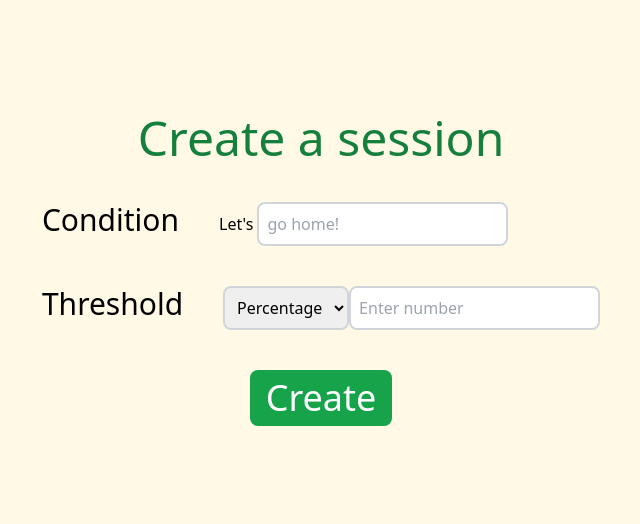
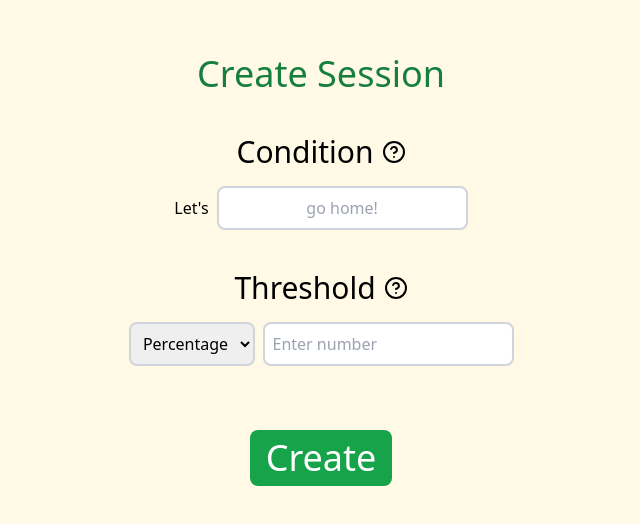
Before and after one commit to hyperdiscogirl/letsgohome, a React (Vite) app in the folder frontend/: page /create in a window 1280 px wide. Shown: the part 130-654 px from the top of the page, without its empty margins (319-959 px from the left). Built offline with nearby package versions, Linux system fonts and the light colour scheme.

Commit message:
tooltips

```diff
--- a/frontend/package.json
+++ b/frontend/package.json
@@ -16,6 +16,7 @@
     "react": "^18.3.1",
     "react-dom": "^18.3.1",
     "react-router-dom": "^6.26.1",
+    "react-tooltip": "^5.28.0",
     "uuid": "^10.0.0"
   },
   "devDependencies": {
--- a/frontend/src/screens/CreateSessionScreen.tsx
+++ b/frontend/src/screens/CreateSessionScreen.tsx
@@ -1,6 +1,8 @@
 import { useState } from "react"
 import { useNavigate } from 'react-router-dom';
 import { v4 as uuidv4 } from 'uuid';
+import { CircleHelp } from "lucide-react";
+import { Tooltip } from 'react-tooltip';
 
 const API_BASE_URL = import.meta.env.VITE_API_URL;
 
@@ -51,23 +53,42 @@ function CreateSession() {
 
     return (
 
-        <div className="flex flex-col justify-center items-center bg-[#fff9e6] h-screen">
-            <form className="flex flex-col gap-10 items-start" onSubmit={createSession}>
-                <div className="text-5xl text-green-700 flex self-center">Create a session</div>
+        <div className="flex flex-col justify-center items-center bg-[#fff9e6] h-screen p-10">
+            <form className="flex flex-col gap-10 items-center" onSubmit={createSession}>
+                <div className="text-4xl text-green-700 text-center">Create Session</div>
 
-                <div className="flex gap-10">
-                    <div className="text-3xl"> Condition </div>
-                    <span> Let's <input
-                                    className="border-2 border-gray-300 rounded-lg p-2"
-                                    type="text" placeholder="go home!"
-                                    onChange={(e) => setCondition(e.target.value)} /> </span>
+                <div className="flex flex-col items-center gap-4">
+                    <div className="text-3xl flex items-center">
+                        Condition
+                        <CircleHelp
+                            className="ml-2 cursor-help"
+                            data-tooltip-id="condition-tooltip"
+                            data-tooltip-content="The condition is what we're agree to do when everyone clicks the button! E.g. 'go home', 'end this meeting', 'beat up Dave'"
+                        />
+                    </div>
+                    <div className="flex items-center">
+                        <span className="mr-2">Let's</span>
+                        <input
+                            className="border-2 border-gray-300 rounded-lg p-2 text-center"
+                            type="text"
+                            placeholder="go home!"
+                            onChange={(e) => setCondition(e.target.value)}
+                        />
+                    </div>
                 </div>
 
-                <div className="flex gap-10">
-                    <div className="text-3xl"> Threshold</div>
-                    <div>
+                <div className="flex flex-col items-center gap-4 mb-6">
+                    <div className="text-3xl flex items-center">
+                        Threshold
+                        <CircleHelp
+                            className="ml-2 cursor-help"
+                            data-tooltip-id="threshold-tooltip"
+                            data-tooltip-content="The threshold determines how many participants have to click before the session ends. It can be a percentage, N - x (number less than the total participants), or a total number needed. Default is 100%."
+                        />
+                    </div>
+                    <div className="flex gap-2">
                         <select
-                            className="border-2 border-gray-300 rounded-lg p-2"
+                            className="border-2 border-gray-300 rounded-lg p-2 text-center"
                             onChange={(e) => setThresholdType(e.target.value)}
                         >
                             <option>Percentage</option>
@@ -84,12 +105,14 @@ function CreateSession() {
                 </div>
                 <button
                     type="submit"
-                    className="rounded-lg bg-green-600 text-4xl text-white px-4 py-2 self-center relative overflow-hidden transition-all duration-300 hover:scale-105 hover:shadow-lg"
+                    className="rounded-lg bg-green-600 text-4xl text-white px-4 py-2 relative overflow-hidden transition-all duration-300 hover:scale-105 hover:shadow-lg"
                 >
                     <span className="relative z-10">Create</span>
                 </button>
                 {error && <div className="text-red-700 text-xl">{error}</div>}
             </form>
+            <Tooltip id="condition-tooltip" style={{ maxWidth: '90vw', wordWrap: 'break-word' }} />
+            <Tooltip id="threshold-tooltip" style={{ maxWidth: '90vw', wordWrap: 'break-word' }} />
         </div>
     );
 }
```
Also changed, not shown: 1 other file (tests, documents, lock files or other folders).
